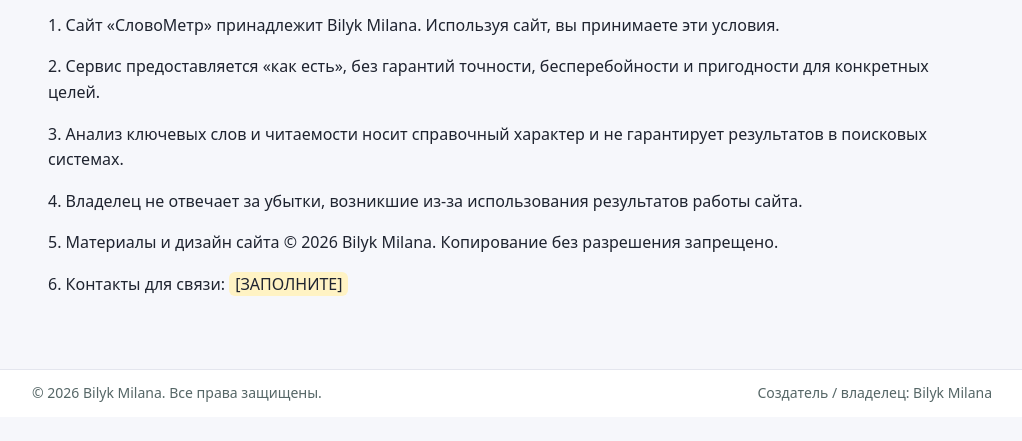
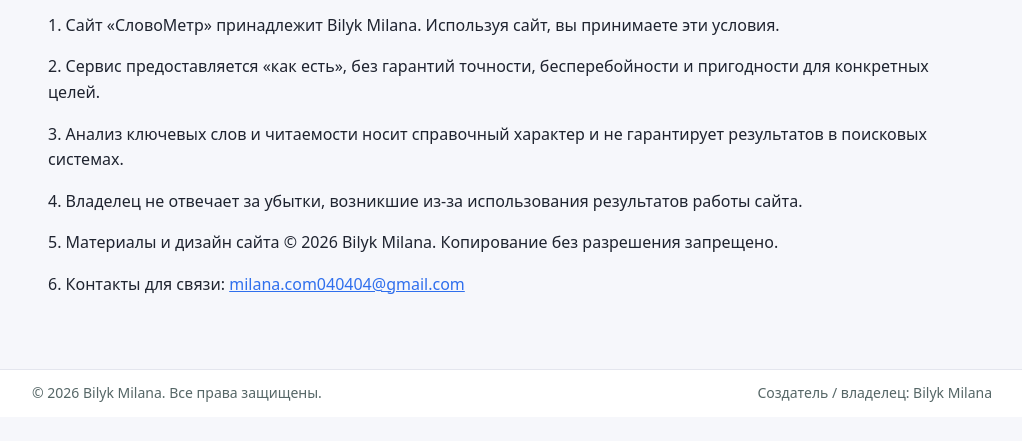
Before and after one commit to MilanaBilyk/07text, a plain HTML site: page terms.html in a window 1280 px wide. Shown: the part 185-626 px from the top of the page, without its empty margins (128-1150 px from the left). Drawn offline with Linux system fonts and the light colour scheme.

Commit message:
Update terms.html

```diff
--- a/terms.html
+++ b/terms.html
@@ -6,5 +6,5 @@
 <main><h1>Условия использования</h1><p class="note">Шаблон. Проверьте перед коммерческим запуском.</p>
 <p>1. Сайт «СловоМетр» принадлежит Bilyk Milana. Используя сайт, вы принимаете эти условия.</p><p>2. Сервис предоставляется «как есть», без гарантий точности, бесперебойности и пригодности для конкретных целей.</p>
 <p>3. Анализ ключевых слов и читаемости носит справочный характер и не гарантирует результатов в поисковых системах.</p><p>4. Владелец не отвечает за убытки, возникшие из-за использования результатов работы сайта.</p>
-<p>5. Материалы и дизайн сайта © 2026 Bilyk Milana. Копирование без разрешения запрещено.</p><p>6. Контакты для связи: <span class="todo">[ЗАПОЛНИТЕ]</span></p></main>
+<p>5. Материалы и дизайн сайта © 2026 Bilyk Milana. Копирование без разрешения запрещено.</p><p>6. Контакты для связи: <a href="mailto:milana.com040404@gmail.com">milana.com040404@gmail.com</a></p></main>
 <footer><div class="w"><span>© 2026 Bilyk Milana. Все права защищены.</span><span>Создатель / владелец: Bilyk Milana</span></div></footer></body></html>
```
